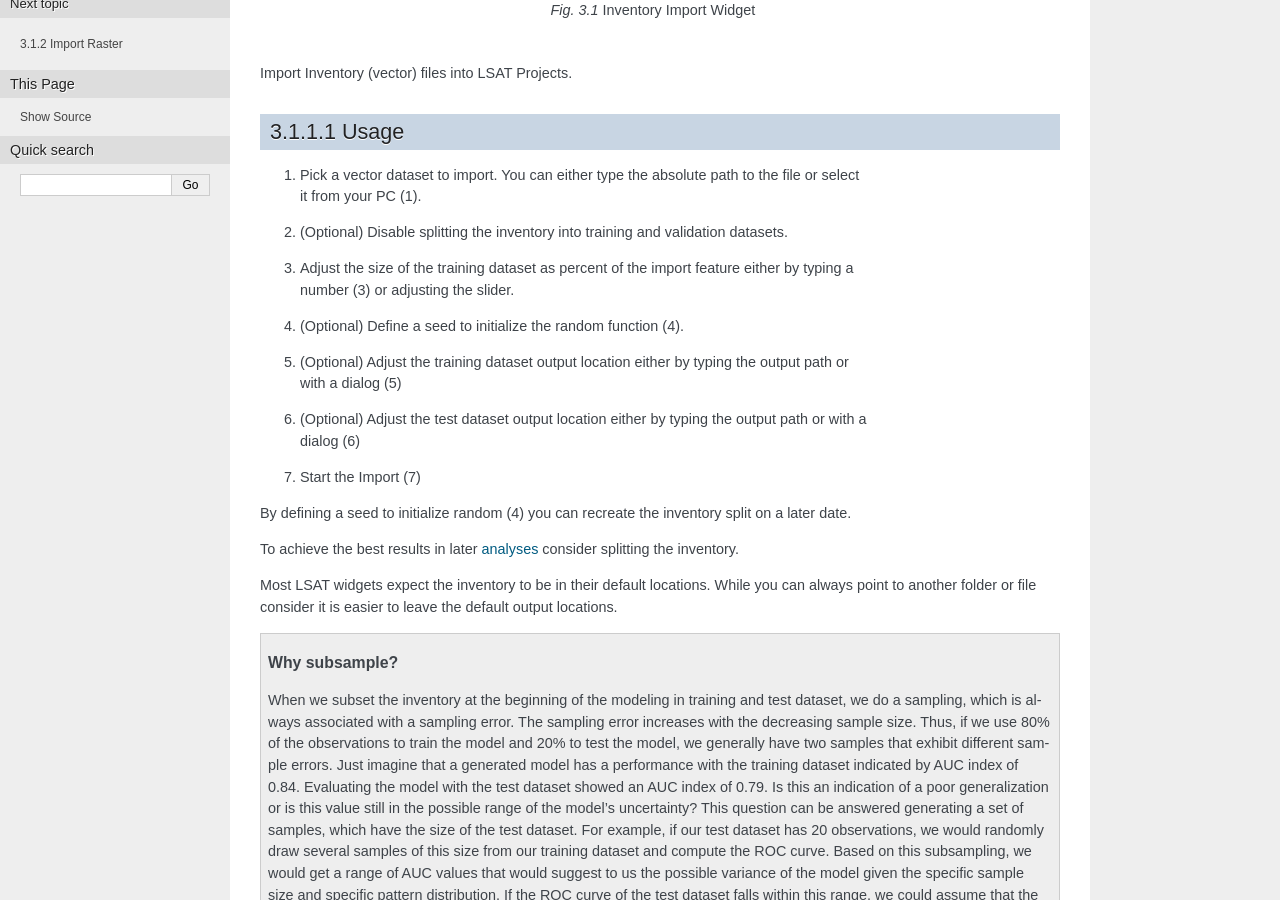
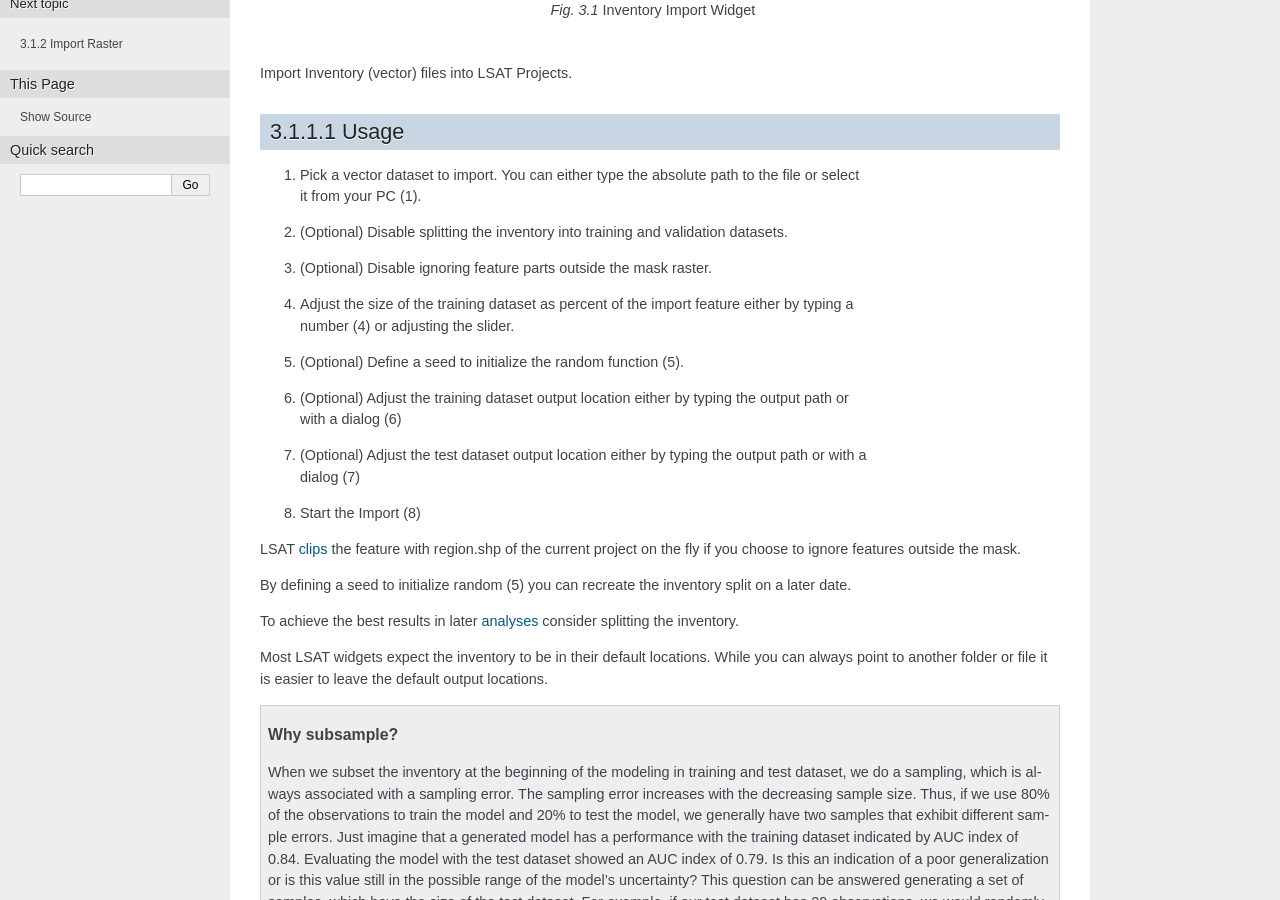
Before and after one commit to BGR-EGHA/LSAT-Documentation, a Sphinx documentation site: the page built from source/DATA/Import/ImportInventory.rst, in a window 1280 px wide and 900 px high, scrolled down 491 px. Built offline with Sphinx 7.4.7, drawn with Linux system fonts in a browser that asks for light colours.

Commit message:
ImportInventory - Import can now clip to mask with new Screenshot

```diff
--- a/source/DATA/Import/ImportInventory.rst
+++ b/source/DATA/Import/ImportInventory.rst
@@ -17,22 +17,26 @@
 #. | Pick a vector dataset to import. You can either type the absolute path to the file or select
    | it from your PC (1).
 #. (Optional) Disable splitting the inventory into training and validation datasets.
+#. (Optional) Disable ignoring feature parts outside the mask raster.
 #. | Adjust the size of the training dataset as percent of the import feature either by typing a
-   | number (3) or adjusting the slider.
-#. (Optional) Define a seed to initialize the random function (4).
+   | number (4) or adjusting the slider.
+#. (Optional) Define a seed to initialize the random function (5).
 #. | (Optional) Adjust the training dataset output location either by typing the output path or
-   | with a dialog (5)
+   | with a dialog (6)
 #. | (Optional) Adjust the test dataset output location either by typing the output path or with a
-   | dialog (6)
-#. Start the Import (7)
+   | dialog (7)
+#. Start the Import (8)
 
-By defining a seed to initialize random (4) you can recreate the inventory split on a later date.
+LSAT :doc:`clips</DATA/VectorTools/GeoprocessingTools>` the feature with region.shp of the current
+project on the fly if you choose to ignore features outside the mask.
+
+By defining a seed to initialize random (5) you can recreate the inventory split on a later date.
 
 To achieve the best results in later :doc:`analyses</ANALYSIS/ANALYSIS>` consider splitting the
 inventory.
 
 Most LSAT widgets expect the inventory to be in their default locations. While you can always
-point to another folder or file consider it is easier to leave the default output locations.
+point to another folder or file it is easier to leave the default output locations.
 
 .. topic:: Why subsample?
 
```
Also changed, not shown: source/DATA/Import/img/ImportInventory1.png.
